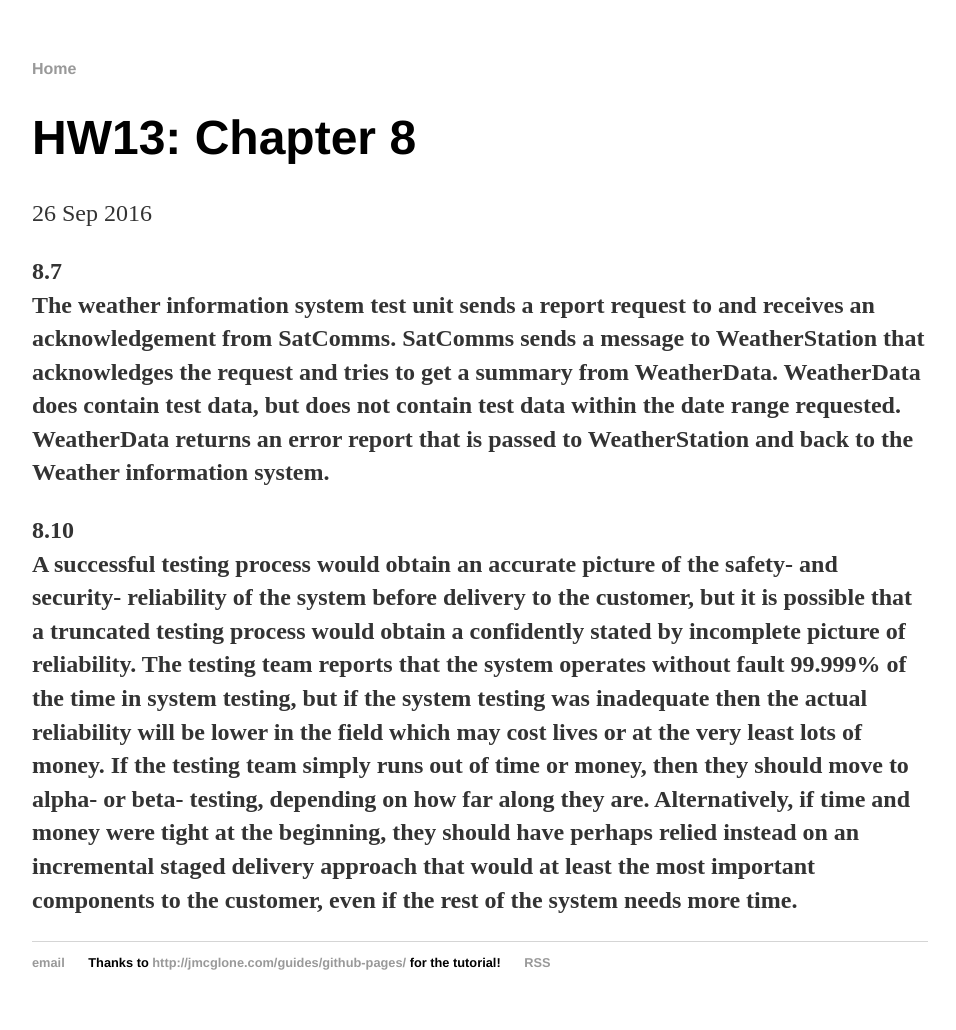
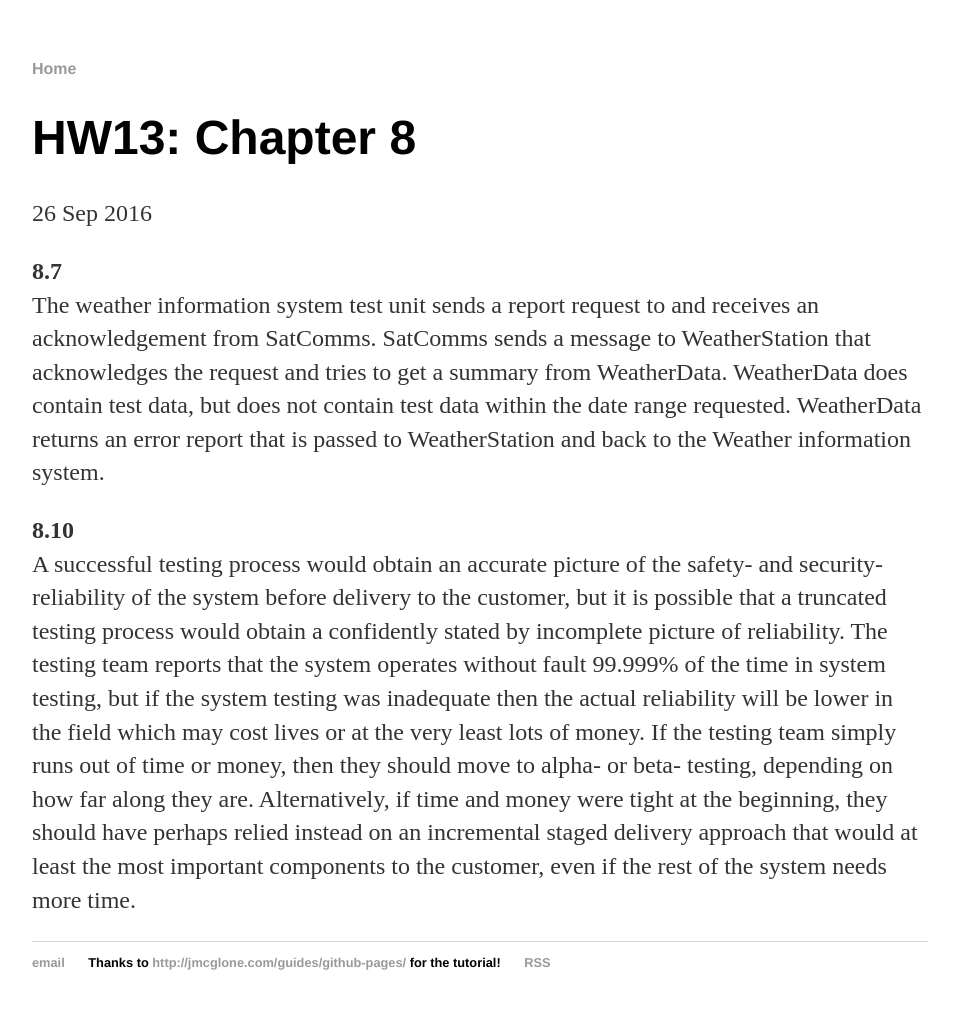
Before and after one commit to waltermblair/personal, a Jekyll site: the page built from _posts/2016-09-26-hw13:chapter8.md, in a window 1280 px wide. Shown: the whole page, without its empty margins (160-1116 px from the left). Built offline with Jekyll 4.4.1, drawn with Linux system fonts in a browser that asks for light colours.

```diff
--- a/_posts/2016-09-26-hw13:chapter8.md
+++ b/_posts/2016-09-26-hw13:chapter8.md
@@ -3,8 +3,8 @@ layout: post
 title: "HW13: Chapter 8"
 date: 2016-09-26
 ---
-<b>8.7
+<b>8.7</b>
 The weather information system test unit sends a report request to and receives an acknowledgement from SatComms. SatComms sends a message to WeatherStation that acknowledges the request and tries to get a summary from WeatherData. WeatherData does contain test data, but does not contain test data within the date range requested. WeatherData returns an error report that is passed to WeatherStation and back to the Weather information system.
 
-<b>8.10
+<b>8.10</b>
 A successful testing process would obtain an accurate picture of the safety- and security- reliability of the system before delivery to the customer, but it is possible that a truncated testing process would obtain a confidently stated by incomplete picture of reliability. The testing team reports that the system operates without fault 99.999% of the time in system testing, but if the system testing was inadequate then the actual reliability will be lower in the field which may cost lives or at the very least lots of money. If the testing team simply runs out of time or money, then they should move to alpha- or beta- testing, depending on how far along they are. Alternatively, if time and money were tight at the beginning, they should have perhaps relied instead on an incremental staged delivery approach that would at least the most important components to the customer, even if the rest of the system needs more time.
```
